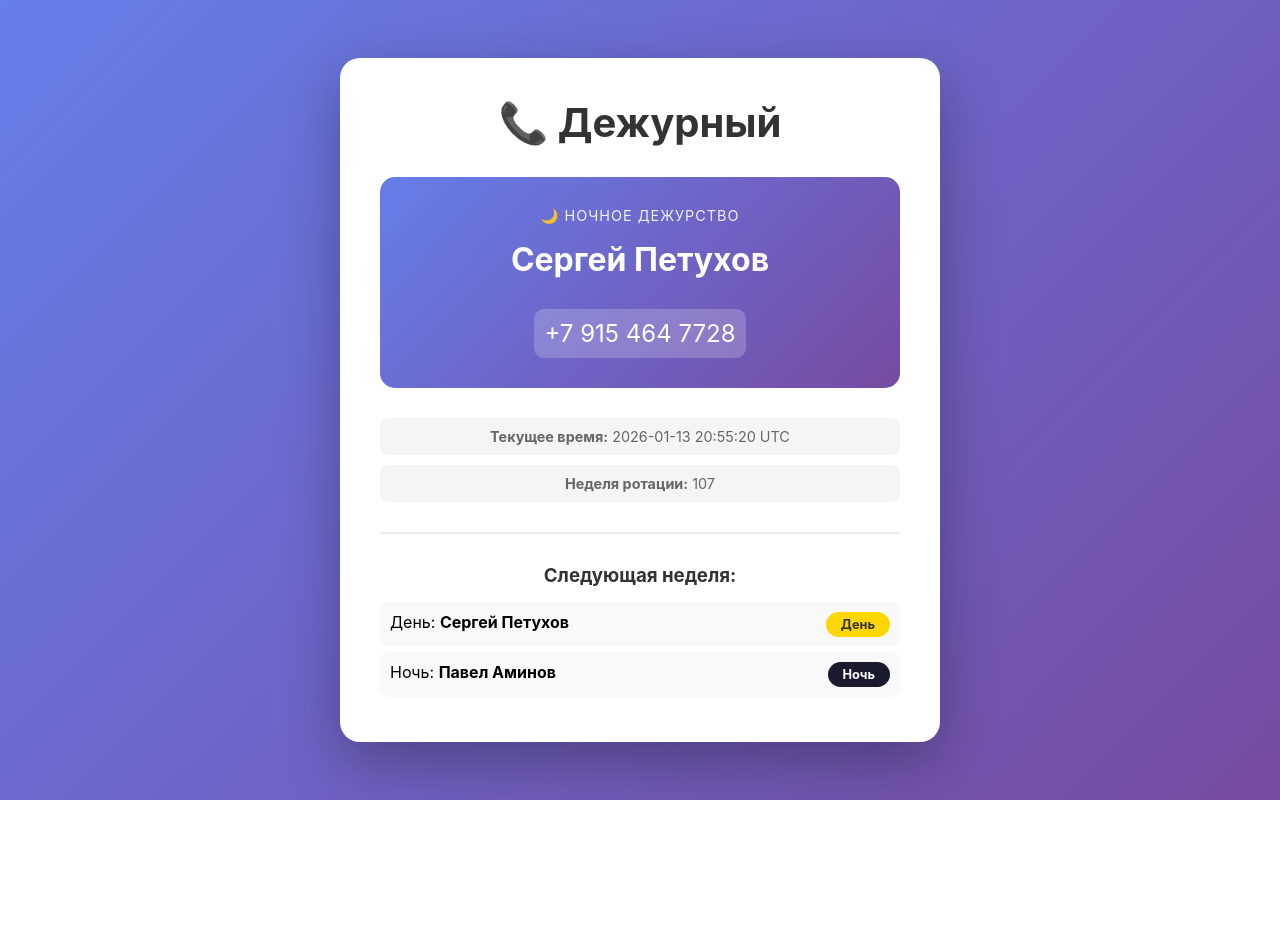
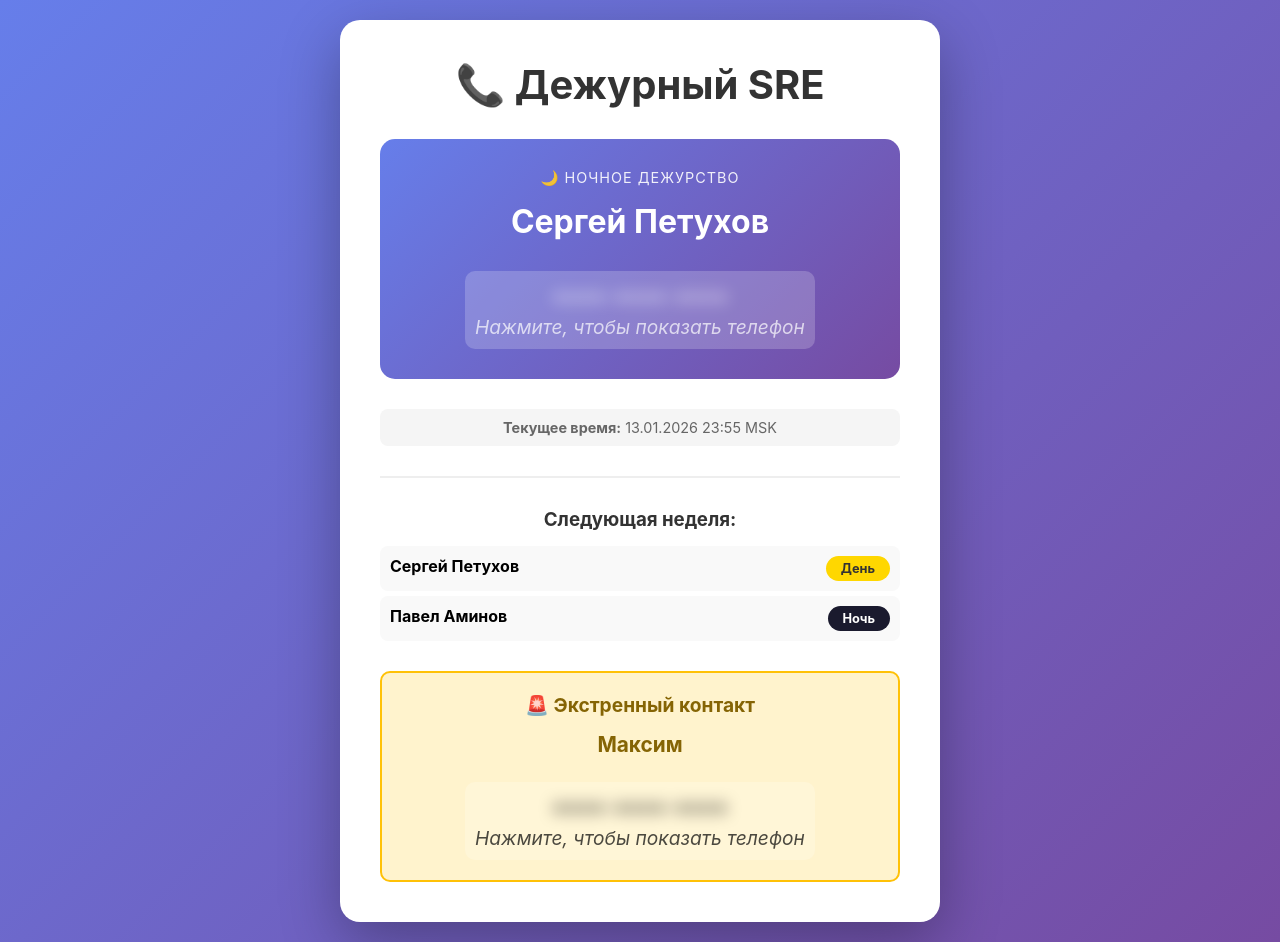
Before and after one commit to fadeinflames/duty-wb, a Flask app: page / in a window 1280 px wide. Before the commit the page ends 800 px from the top, so only its background shows below. Run offline with Flask 3, Linux system fonts and the light colour scheme.

Commit message:
release 1.0

```diff
--- a/app.py
+++ b/app.py
@@ -24,8 +24,17 @@ EMPLOYEES = {
 # Когда Анна начнет работать, установите ANNA_ENABLED = True
 ANNA_ENABLED = False
 
+# Экстренный контакт
+EMERGENCY_CONTACT = {
+    'name': 'Максим',  # Замените на ваше имя
+    'phone': '+7 (966) 121 9219'  # Замените на ваш телефон
+}
+
+# Часовой пояс (MSK - Московское время)
+TIMEZONE = pytz.timezone('Europe/Moscow')
+
 # Дата начала ротации (можно изменить)
-START_DATE = datetime(2024, 1, 1, tzinfo=pytz.UTC)
+START_DATE = datetime(2024, 1, 1, tzinfo=TIMEZONE)
 
 # Время дня/ночи
 DAY_START = 8  # 8:00
@@ -45,8 +54,8 @@ def is_day_time(hour):
 
 def get_current_duty():
     """Определяет текущего дежурного"""
-    # Получаем текущее время в UTC (можно изменить на нужный часовой пояс)
-    now = datetime.now(pytz.UTC)
+    # Получаем текущее время в MSK (Московское время)
+    now = datetime.now(TIMEZONE)
     week_num = get_week_number(now)
     hour = now.hour
 
@@ -84,7 +93,7 @@ def index():
     """Главная страница с информацией о текущем дежурном"""
     duty_person, duty_type = get_current_duty()
 
-    now = datetime.now(pytz.UTC)
+    now = datetime.now(TIMEZONE)
     week_num = get_week_number(now)
 
     # Определяем следующего дежурного для информации
@@ -109,10 +118,11 @@ def index():
     return render_template('index.html',
                          duty_person=duty_person,
                          duty_type=duty_type,
-                         current_time=now.strftime('%Y-%m-%d %H:%M:%S UTC'),
+                         current_time=now.strftime('%d.%m.%Y %H:%M MSK'),
                          week_number=week_num,
                          next_day=next_day,
-                         next_night=next_night)
+                         next_night=next_night,
+                         emergency_contact=EMERGENCY_CONTACT)
 
 
 @app.route('/api/current')
@@ -123,7 +133,7 @@ def api_current():
         'name': duty_person['name'],
         'phone': duty_person['phone'],
         'duty_type': duty_type,
-        'timestamp': datetime.now(pytz.UTC).isoformat()
+        'timestamp': datetime.now(TIMEZONE).isoformat()
     }
 
 
--- a/docker-compose.yml
+++ b/docker-compose.yml
@@ -9,4 +9,5 @@ services:
       - .:/app
     environment:
       - FLASK_ENV=development
+      - TZ=Europe/Moscow
     restart: unless-stopped
--- a/templates/index.html
+++ b/templates/index.html
@@ -3,7 +3,7 @@
 <head>
     <meta charset="UTF-8">
     <meta name="viewport" content="width=device-width, initial-scale=1.0">
-    <title>Дежурный</title>
+    <title>Дежурный SRE</title>
     <style>
         * {
             margin: 0;
@@ -119,11 +119,54 @@
             background: #1a1a2e;
             color: white;
         }
+
+        .phone-spoiler {
+            cursor: pointer;
+            user-select: none;
+            position: relative;
+        }
+
+        .phone-hidden {
+            filter: blur(8px);
+            transition: filter 0.3s;
+        }
+
+        .phone-visible {
+            filter: none;
+        }
+
+        .phone-hint {
+            font-size: 0.8em;
+            opacity: 0.7;
+            margin-top: 5px;
+            font-style: italic;
+        }
+
+        .emergency-contact {
+            margin-top: 30px;
+            padding: 20px;
+            background: #fff3cd;
+            border: 2px solid #ffc107;
+            border-radius: 10px;
+        }
+
+        .emergency-contact h3 {
+            color: #856404;
+            margin-bottom: 15px;
+            font-size: 1.2em;
+        }
+
+        .emergency-name {
+            font-size: 1.3em;
+            font-weight: bold;
+            color: #856404;
+            margin-bottom: 10px;
+        }
     </style>
 </head>
 <body>
     <div class="container">
-        <h1>📞 Дежурный</h1>
+        <h1>📞 Дежурный SRE</h1>
 
         <div class="duty-card">
             <div class="duty-type">
@@ -134,32 +177,53 @@
                 {% endif %}
             </div>
             <div class="duty-name">{{ duty_person.name }}</div>
-            <div class="duty-phone">{{ duty_person.phone }}</div>
+            <div class="duty-phone phone-spoiler" onclick="togglePhone(this)">
+                <span class="phone-hidden" data-phone="{{ duty_person.phone }}">•••• •••• ••••</span>
+                <div class="phone-hint">Нажмите, чтобы показать телефон</div>
+            </div>
         </div>
 
         <div class="info">
             <div class="info-item">
                 <strong>Текущее время:</strong> {{ current_time }}
             </div>
-            <div class="info-item">
-                <strong>Неделя ротации:</strong> {{ week_number + 1 }}
-            </div>
         </div>
 
         <div class="next-duty">
             <h3>Следующая неделя:</h3>
             <div class="next-duty-item">
-                <span>День: <strong>{{ next_day.name }}</strong></span>
+                <span><strong>{{ next_day.name }}</strong></span>
                 <span class="badge badge-day">День</span>
             </div>
             <div class="next-duty-item">
-                <span>Ночь: <strong>{{ next_night.name }}</strong></span>
+                <span><strong>{{ next_night.name }}</strong></span>
                 <span class="badge badge-night">Ночь</span>
+            </div>
+        </div>
+
+        <div class="emergency-contact">
+            <h3>🚨 Экстренный контакт</h3>
+            <div class="emergency-name">{{ emergency_contact.name }}</div>
+            <div class="duty-phone phone-spoiler" onclick="togglePhone(this)">
+                <span class="phone-hidden" data-phone="{{ emergency_contact.phone }}">•••• •••• ••••</span>
+                <div class="phone-hint">Нажмите, чтобы показать телефон</div>
             </div>
         </div>
     </div>
 
     <script>
+        function togglePhone(element) {
+            const phoneSpan = element.querySelector('span[data-phone]');
+            const hint = element.querySelector('.phone-hint');
+
+            if (phoneSpan.classList.contains('phone-hidden')) {
+                phoneSpan.textContent = phoneSpan.getAttribute('data-phone');
+                phoneSpan.classList.remove('phone-hidden');
+                phoneSpan.classList.add('phone-visible');
+                if (hint) hint.style.display = 'none';
+            }
+        }
+
         // Автообновление каждую минуту
         setTimeout(function() {
             location.reload();
```
Also changed, not shown: docker-compose.traefik.yml (added, +32 -0 lines), README.md.
